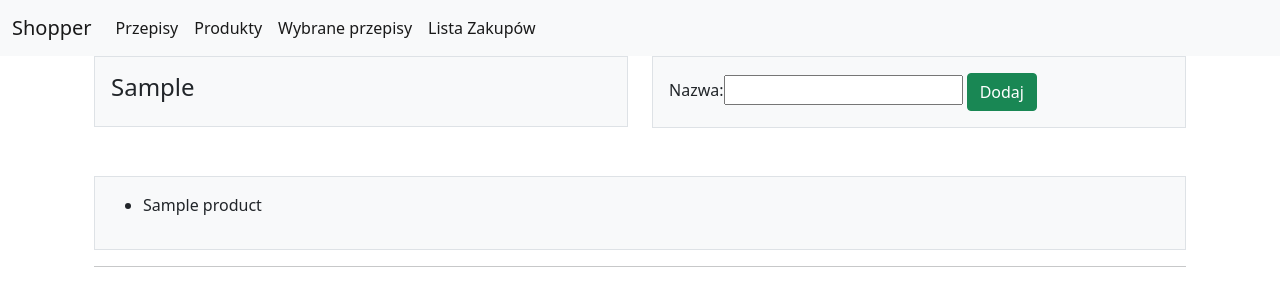
After one commit to BartFlu/shopper, a Django app: page /products in a window 1280 px wide. The commit adds this page. Shown: the top 306 px of the page. Run offline with Django 3.2, Linux system fonts and the light colour scheme; tables that the repository leaves empty hold one stand-in row (values such as "Sample post"); parts of the project's set-up code (start-up, migrations or seed data) failed here and were passed over.

Commit message:
Less eye hurting template for products list. Custom css, lost recipe conf-del template.

```diff
--- a/Shopper/Recipes/templates/Recipes/base.html
+++ b/Shopper/Recipes/templates/Recipes/base.html
@@ -1,10 +1,11 @@
 <!doctype html>
+{% load static %}
 <html lang="en">
   <head>
     <meta charset="utf-8">
     <meta name="viewport" content="width=device-width, initial-scale=1">
     <link href="https://cdn.jsdelivr.net/npm/bootstrap@5.0.0-beta2/dist/css/bootstrap.min.css" rel="stylesheet" integrity="sha384-BmbxuPwQa2lc/FVzBcNJ7UAyJxM6wuqIj61tLrc4wSX0szH/Ev+nYRRuWlolflfl" crossorigin="anonymous">
-
+    <link rel="stylesheet" href="{% static 'css/recipes.css' %}"></li>
     <title>Shopper - {% block title %}{% endblock %}</title>
   </head>
 
@@ -18,6 +19,9 @@
         <ul class="navbar-nav me-auto mb-2 mb-lg-0">
           <li class="nav-item">
             <a class="nav-link active" aria-current="page" href="{% url 'main' %}">Przepisy</a>
+          </li>
+          <li class="nav-item">
+            <a class="nav-link active" aria-current="page" href="{% url 'products' %}">Produkty</a>
           </li>
           <li class="nav-item">
             <a class="nav-link active" href="{% url 'basket' %}">Wybrane przepisy</a>
--- /dev/null
+++ b/Shopper/Recipes/templates/Recipes/categories_and_products.html
@@ -0,0 +1,36 @@
+{% extends './base.html' %}
+
+{% block title %} Produkty {% endblock %}
+
+{% block body %}
+<div class="container overflow-hidden">
+  {% for c in categories %}
+
+  <div class="row gy-5">
+    <div class="col-6">
+      <div class="p-3 border bg-light"><h4>{{c}}</h4></div>
+    </div>
+    <div class="col-6">
+      <div class="p-3 border bg-light">
+        <form class="" action="{% url 'products' %}" method="post">
+          {% csrf_token %}
+          {{form}}
+          <input type="hidden" name="parent" value="{{c.id}}">
+          <input class='btn btn-success' type="submit" name="" value="Dodaj">
+        </form>
+      </div>
+    </div>
+    <div class="col-12">
+      <div class="p-3 border bg-light">
+        <ul class="card-columns">
+          {% for p in c.products.all %}
+          <li>{{p}}</li>
+          {%endfor%}
+        </ul>
+      </div>
+    </div>
+  </div>
+<hr>
+{% endfor %}
+</div>
+{% endblock %}
```
Also changed, not shown: Shopper/Recipes/templates/Recipes/recipe_confirm_delete.html (added, +14 -0 lines).
